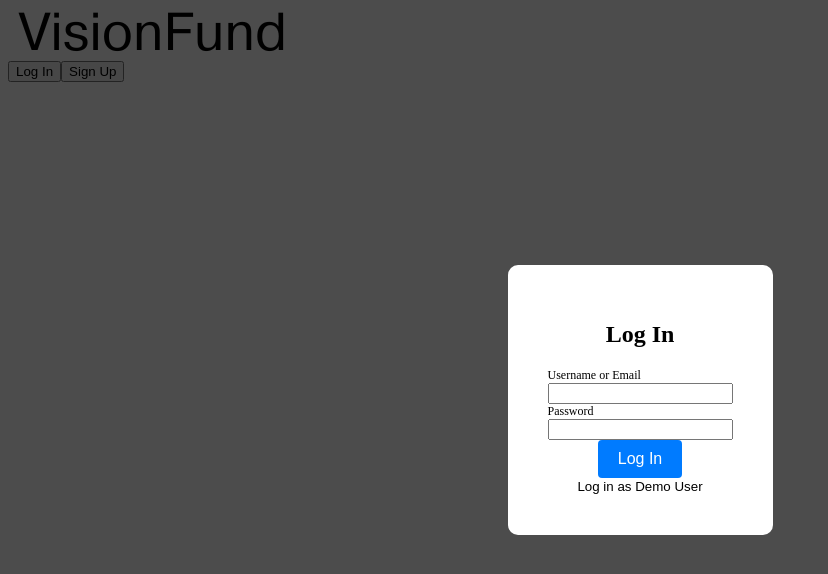
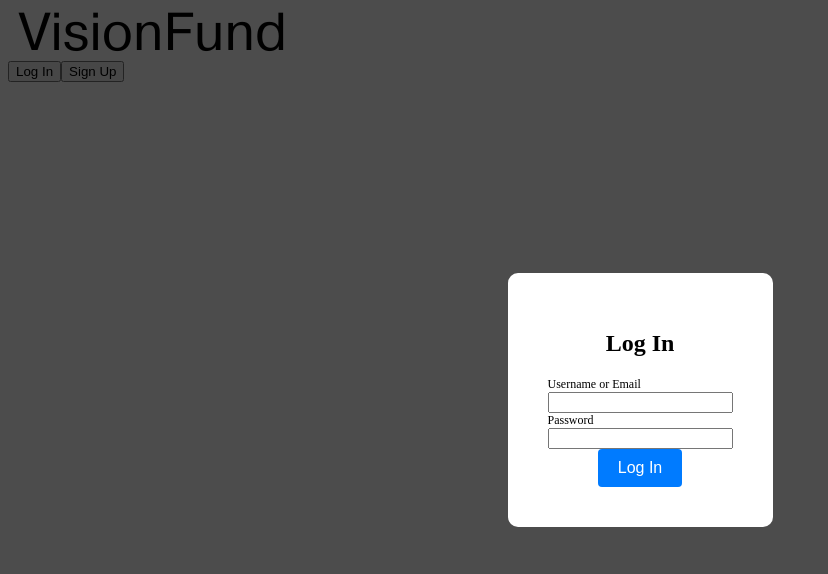
Before and after one commit to feichen0826/w20-Solo-project, a React (Create React App) app in the folder frontend/: page / in a window 1280 px wide. Both pictures are taken after a click on the button "Log In". Shown: the top 574 px of the page, without its empty margins (0-828 px from the left). Built offline with nearby package versions, Linux system fonts and the light colour scheme; no server answers.

Commit message:
fixed small things

```diff
--- a/frontend/src/components/LandingPage/index.js
+++ b/frontend/src/components/LandingPage/index.js
@@ -92,9 +92,9 @@ const LandingPage = () => {
       <div className="campaign-info">
         <h2 className="campaign-title">{allCampaigns[currentIndex].title}</h2>
         <p className="campaign-description">{allCampaigns[currentIndex].description}</p>
-        <Link to={`/campaign/${allCampaigns[currentIndex].campaignId}`} className="see-campaign-link">
+        {/* <Link to={`/campaign/${allCampaigns[currentIndex].campaignId}`} className="see-campaign-link">
           See Campaign
-        </Link>
+        </Link> */}
         <div>
 
         </div>
--- a/frontend/src/components/LoginFormModal/index.js
+++ b/frontend/src/components/LoginFormModal/index.js
@@ -23,14 +23,14 @@ function LoginFormModal() {
         }
       });
   };
-  const handleDemoLogin = () => {
-    // Fill in the demo user's credentials
-    setCredential("demo@user.io");
-    setPassword("password1");
+  // const handleDemoLogin = () => {
+  //   // Fill in the demo user's credentials
+  //   setCredential("demo@user.io");
+  //   setPassword("password1");
 
-    // Submit the form
-    handleSubmit(new Event("submit"));
-  };
+  //   // Submit the form
+  //   handleSubmit(new Event("submit"));
+  // };
 
   const isButtonDisabled = credential.length < 4 || password.length < 6;
 
@@ -66,9 +66,9 @@ function LoginFormModal() {
           Log In
         </button>
       </form>
-      <button className="demo-login-button" onClick={handleDemoLogin}>
+      {/* <button className="demo-login-button" onClick={handleDemoLogin}>
         Log in as Demo User
-      </button>
+      </button> */}
     </div>
   );
 }
```
